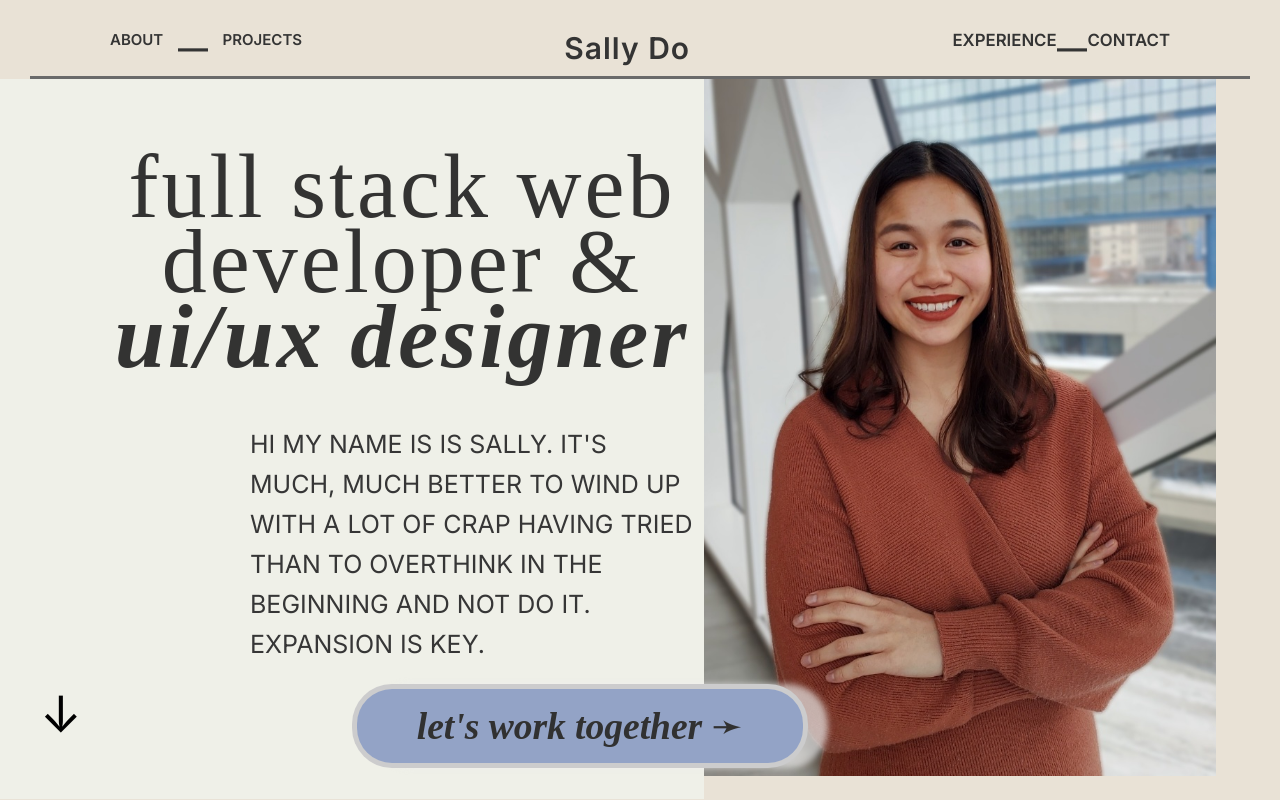
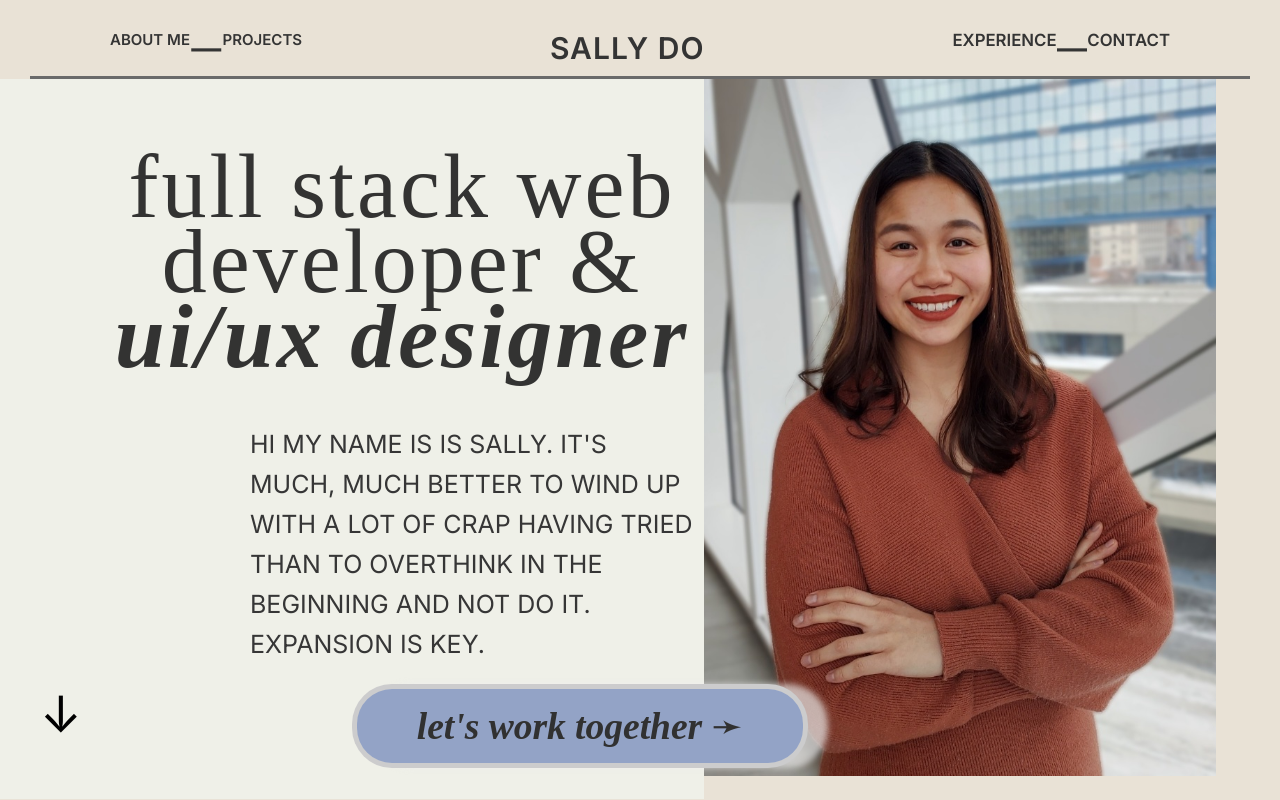
Before and after one commit to sallydough/sally-do-portfolio, a React (Vite) app: page / in a window 1280 px wide. Shown: the top 800 px of the page. Built offline with nearby package versions, Linux system fonts and the light colour scheme; a web font is replaced by a local one.

Commit message:
EDIT NAME

```diff
--- a/src/components/Nav/Nav.jsx
+++ b/src/components/Nav/Nav.jsx
@@ -5,12 +5,12 @@ const Nav = () => {
     <>
     <section id="nav-container">
       <div className="about-projects">
-        <h2>ABOUT</h2>
+        <h2>ABOUT ME</h2>
         <h1 className="dash-nav">—</h1>
         <h2>PROJECTS</h2>
       </div>
       <div className="name">
-        <h2>Sally Do</h2>
+        <h2>SALLY DO</h2>
       </div>
       <div className="experience-contact">
         <h2>EXPERIENCE</h2>
```
